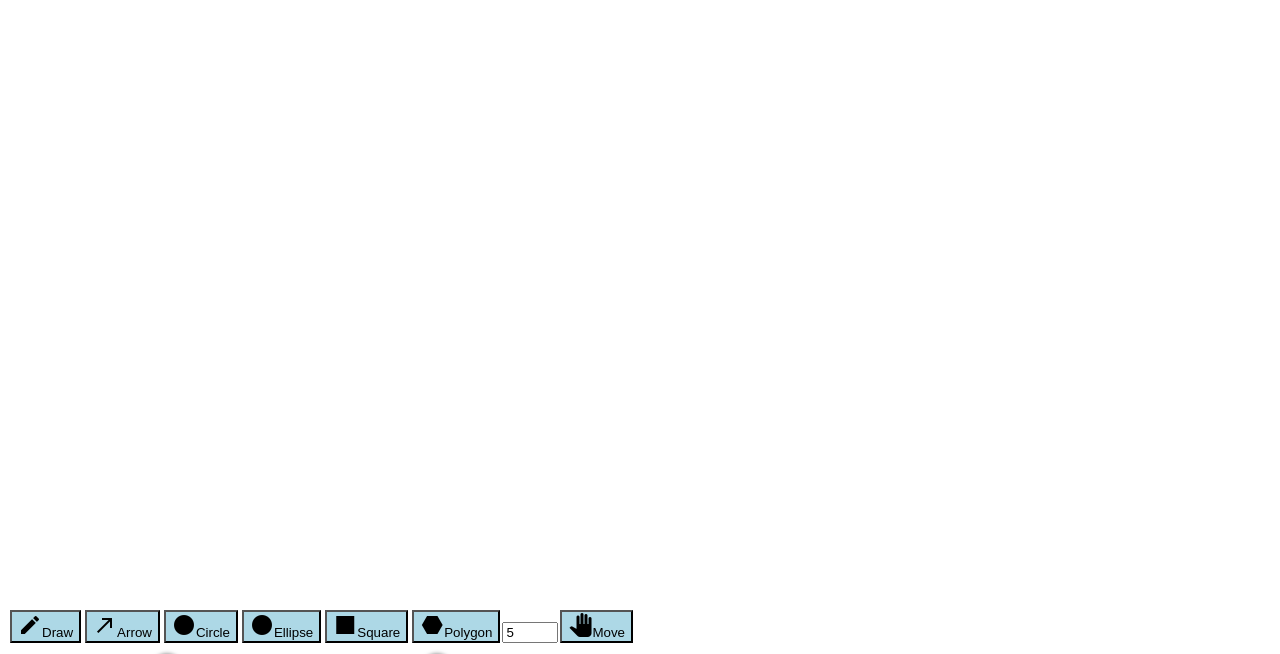
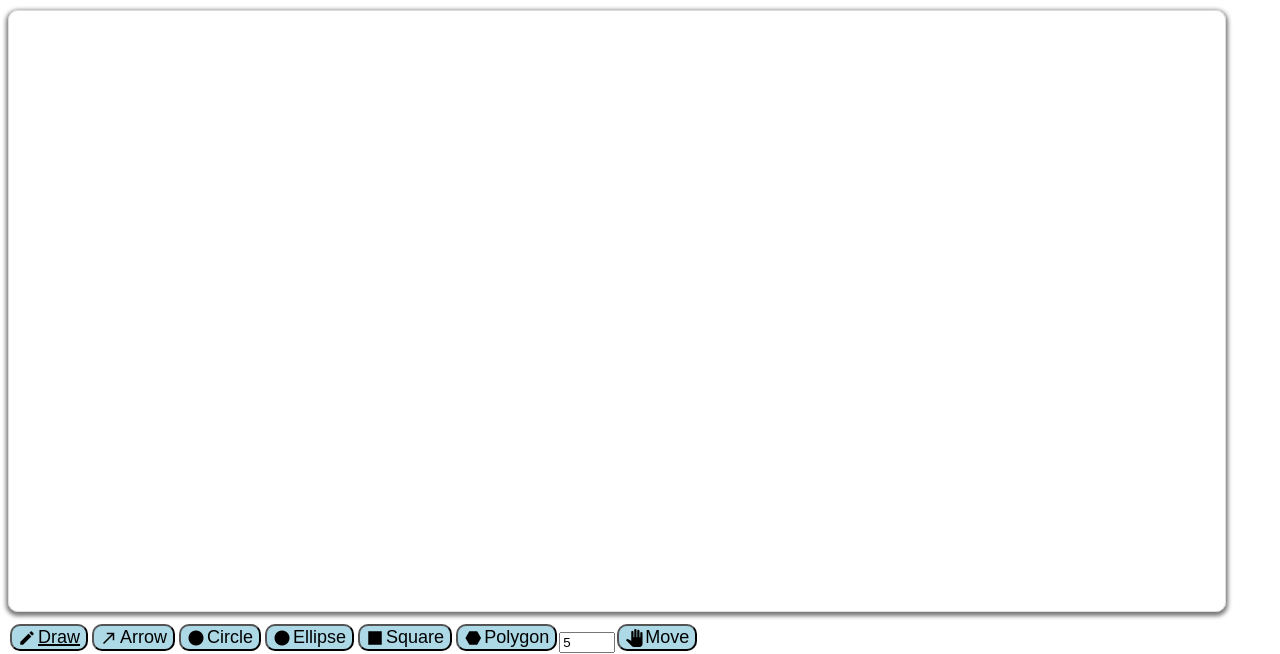
Before and after one commit to ShannonKalei/drawing, a React app: page / in a window 1280 px wide. Shown: the top 654 px of the page. Built offline with nearby package versions, Linux system fonts and the light colour scheme.

Commit message:
Added a few canvas and accessibility styling updates

```diff
--- a/src/components/DrawingToolbar.js
+++ b/src/components/DrawingToolbar.js
@@ -1,14 +1,18 @@
 import React, { useState }  from "react";
 
 export default function DrawingToolbar(props) {
-  const [currentTool, setCurrentTool] = useState(props.activeTool);
+  const [currentTool, setCurrentTool] = useState(props.currentTool);
+  const [currentDrawingType, setCurrentDrawingTypeTool] = useState(props.drawingType);
   const [polygonSides, setPolygonSides] = useState(props.polygonSides);
 
   const toolbarSelection = (toolSelection) => {
+    setCurrentTool(toolSelection);
     props.handleToolbarSelection(toolSelection);
   };
 
   const drawingType = (drawingSelection) => {
+    setCurrentTool("drawing");
+    setCurrentDrawingTypeTool(drawingSelection);
     props.handleDrawingSelection(drawingSelection);
   };
 
@@ -25,47 +29,103 @@ export default function DrawingToolbar(props) {
         }}
       >
         <span className="material-icons">edit</span>
-        <span className="button-text">Draw</span>
+        <span
+          className="button-text"
+          style={{
+            textDecoration: currentTool === "drawing"
+              && currentDrawingType === "FreePathDrawing"
+              ? "underline 2px" : ""
+          }}>
+            Draw
+        </span>
       </button>
+
       <button
         onClick={() => {
           drawingType("ArrowDrawing");
         }}
       >
         <span className="material-icons">north_east</span>
-        <span className="button-text">Arrow</span>
+        <span
+          className="button-text"
+          style={{
+            textDecoration: currentTool === "drawing"
+              && currentDrawingType === "ArrowDrawing"
+              ? "underline 2px" : ""
+          }}>
+            Arrow
+        </span>
       </button>
+
       <button
         onClick={() => {
           drawingType("CircleDrawing");
         }}
       >
         <span className="material-icons">circle</span>
-        <span className="button-text">Circle</span>
+        <span
+          className="button-text"
+          style={{
+            textDecoration: currentTool === "drawing"
+              && currentDrawingType === "CircleDrawing"
+              ? "underline 2px" : ""
+          }}>
+            Circle
+        </span>
       </button>
+
       <button
         onClick={() => {
           drawingType("EllipseDrawing");
         }}
       >
         <span className="material-icons">circle</span>
-        <span className="button-text">Ellipse</span>
+        <span
+          className="button-text"
+          style={{
+            textDecorationSkipInk: "none",
+            textDecoration: currentTool === "drawing"
+              && currentDrawingType === "EllipseDrawing"
+              ? "underline 2px" : ""
+          }}>
+            Ellipse
+        </span>
       </button>
+
       <button
         onClick={() => {
           drawingType("SquareDrawing");
         }}
       >
         <span className="material-icons">square</span>
-        <span className="button-text">Square</span>
+        <span
+          className="button-text"
+          style={{
+            textDecorationSkipInk: "none",
+            textDecoration: currentTool === "drawing"
+              && currentDrawingType === "SquareDrawing"
+              ? "underline 2px" : ""
+          }}>
+            Square
+        </span>
       </button>
+
       <button
         onClick={() => {
           drawingType("PolygonDrawing");
         }}
       >
         <span className="material-icons">hexagon</span>
-        <span className="button-text">Polygon</span>
+        <span
+          className="button-text"
+          style={{
+            textDecorationSkipInk: "none",
+            textDecoration: currentTool === "drawing"
+              && currentDrawingType === "PolygonDrawing"
+              ? "underline 2px" : ""
+          }}>
+            Polygon
+          </span>
       </button>
       <input
         id="number-of-sides"
@@ -84,7 +144,14 @@ export default function DrawingToolbar(props) {
         }}
       >
         <span className="material-icons">pan_tool</span>
-        <span className="button-text">Move</span>
+        <span
+          className="button-text"
+          style={{
+            textDecoration: currentTool === "move"
+              ? "underline 2px" : ""
+          }}>
+            Move
+        </span>
       </button>
     </React.Fragment>
   );
--- a/src/index.js
+++ b/src/index.js
@@ -118,13 +118,15 @@ class DrawingScene extends Component {
 
   render() {
     const drawings = [...this.state.drawings, ...this.state.newDrawing];
+    const canvasWidth = document.body.clientWidth;
     return (
       <div>
         <Stage
+          className="drawing-canvas"
           onMouseDown={this.handleMouseDown}
           onMouseUp={this.handleMouseUp}
           onMouseMove={this.handleMouseMove}
-          width={900}
+          width={canvasWidth}
           height={600}
         >
           <Layer>
@@ -141,7 +143,8 @@ class DrawingScene extends Component {
           handleToolbarSelection={this.handleToolbarSelection}
           handlePolygonSides={this.handlePolygonSides}
           polygonSides={this.state.polygonSides}
-          activeTool={this.state.selectedTool}
+          drawingType={this.state.newDrawingType}
+          currentTool={this.state.selectedTool}
         />
         <div className="flex-container">
           <h1>Stroke</h1>
--- a/src/styles.css
+++ b/src/styles.css
@@ -1,6 +1,19 @@
+.root {
+  overflow: hidden;
+}
+
 button {
   background-color: lightblue;
+  border-radius: 10px;
   margin: 2px;
+  font-size: 18px;
+  display: inline-flex;
+  align-items: center;
+}
+
+button:focus-visible {
+  border: 2px solid;
+  box-shadow: 0 2px 4px 3px #00000088;
 }
 
 .color-picker-input {
@@ -14,6 +27,21 @@ button {
   background: #eee;
   text-align: center;
   letter-spacing: 1px;
+}
+
+.drawing-canvas {
+  display:flex;
+  border: 1px solid #ddd;
+  border-radius: 10px;
+  box-shadow: 0 2px 4px 2px #00000088;
+  margin: 10px 0;
+  overflow: hidden;
+  width: 95vw;
+}
+
+.material-icons {
+  font-size: inherit;
+  margin-right: 2px;
 }
 
 .color-picker {
```
